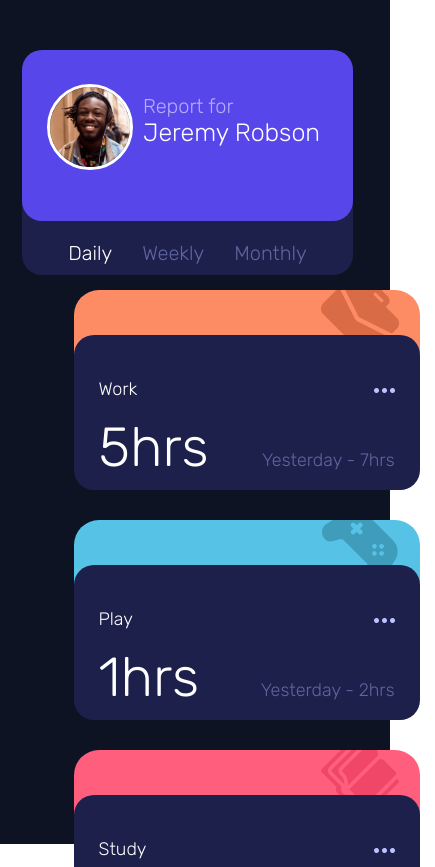
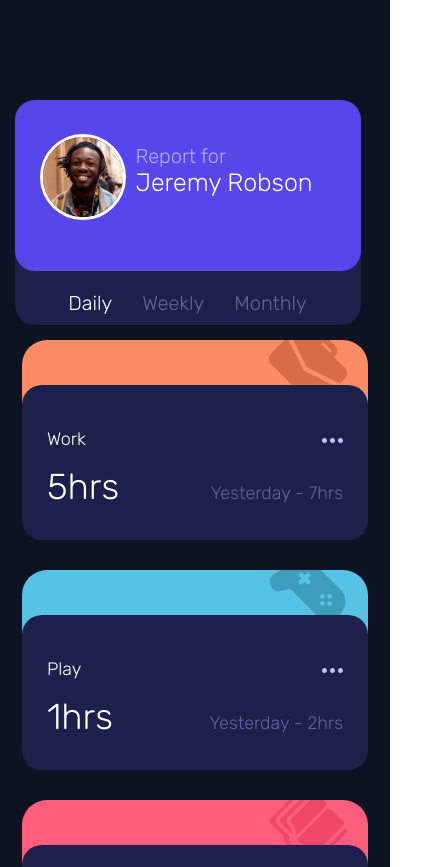
Before and after one commit to GilsonJrr/TimeTrackingWeb, a React (Create React App) app: page / in a window 390 px wide. Shown: the top 867 px of the page, 435 px wide, since content can reach past the window. Built offline with nearby package versions, Linux system fonts and the light colour scheme.

Commit message:
responsive 2.0

```diff
--- a/src/App.css
+++ /dev/null
@@ -1,161 +0,0 @@
-/* App CSS */
-.App {
-  background-color: #0D1323;
-  display: flex;
-  flex-wrap: wrap;
-  height: 100vh;
-  align-items: center;
-  justify-content: center;
-}
-
-.ContainerCards{
-  display: flex;
-  flex-wrap: wrap;
-  max-width: 852px;
-  width: 70vw;
-  align-self: center;
-}
-
-.ContainerMainCard{
-  /**/
-  /*max-width: 354px;*/
-  max-width: 346px;
-  display: flex;
-  justify-content: flex-end;
-}
-
-/* Main Card CSS */
-.HeaderMain {
-  display: flex;
-  width: 254px;
-  height: 516px;
-  background: #1D204B;
-  border-radius: 20px;
-  flex-direction: column;
-  padding-bottom: 15px;
-  margin-right: 15px;
-}
-
-.Header {
-  display: flex;
-  flex-direction: column;
-  height: 353px;
-  top: 254px;
-  background: #5746EA;
-  border-radius: 20px;
-  padding-top: 34px;
-  padding-left: 37px;
-  margin-bottom: 15px;
-  }
-
-.Date {
-  font-family: Rubik;
-  font-style: normal;
-  font-weight: normal;
-  font-size: 20px;
-  color: #5F659E;
-  margin-top: 10px;
-  margin-bottom: 10px;
-  margin-left: 37px;
-}
-
-.Photo {
-  width: 80px;
-  height: 80px;
-  background: #1D204B;
-  border: 3px solid #FFFFFF;
-  border-radius: 100px;
-  margin-bottom: 20px;
-}
-
-.Title {
-  font-family: Rubik;
-  padding-top: 10px;
-  font-style: normal;
-  font-weight: normal;
-  font-size: 20px;
-  color: #B5ADFF;
-}
-
-.Name {
-  font-family: Rubik;
-  font-style: normal;
-  font-weight: 300;
-  font-size: 45px;
-  color: #FFFFFF;
-}
-
-/* Cards CSS */
-.CardMain{
-  display: flex;
-  flex-direction: column;
-
-  /*Web*/
-  width: 254px;
-  height: 250px;
-
-  /*Mobile*/
-  /*width: 346px;
-  height: 200px;*/
-
-  background: #FD8C64;
-  border-radius: 25px;
-  margin-left: 15px;
-  margin-right: 15px;
-  margin-bottom: 15px;
-  margin-top: 15px;
-  align-items: flex-end;
-  justify-content: center;
-}
-
-.Card{
-  display: flex;
-  width: 100%;
-  height: 230px;
-  border-radius: 20px;
-  margin-top: -20px;
-  flex-direction: column;
-  cursor: pointer;
-}
-
-.Activitie{
-  font-family: Rubik;
-  font-style: normal;
-  font-weight: normal;
-  font-size: 18px;
-  color: #FFFFFF;
-  margin-top: 33px;
-  margin-bottom: 15px;
-  justify-content: space-between;
-}
-
-.Hours{
-  font-family: Rubik;
-  font-style: normal;
-  font-weight: 300;
-  font-size: 55px;
-  color: #FFFFFF;
-}
-
-.Past{
-  font-family: Rubik;
-  font-style: normal;
-  font-weight: normal;
-  font-size: 18px;
-  color: #5F659E;
-  margin-top: 5px;
-}
-
-.Img{
-  margin-top: 43px;
-}
-
-.bottonText{
-  background: #1D204B;
-  border-color: #1D204B;
-  border: none;
-  outline: none;
-  cursor: pointer;
-  align-items: flex-start;
-  display: flex;
-}
--- a/src/App.js
+++ b/src/App.js
@@ -1,9 +1,10 @@
 import React, {useState} from 'react';
-import './App.css';
 
 import MainCard from './Pages/MainCard';
 import Card from './Pages/Cards';
 import { data } from './Data/Data';
+
+import {AppContainer, ContainerCards, ContainerMainCard} from './Style/global';
 
 function App() {
 
@@ -25,9 +26,9 @@ function App() {
   }
 
   return (
-    <body className="App">
+    <AppContainer>
 
-        <div className="ContainerMainCard">
+        <ContainerMainCard>
           <MainCard
             day={day}
             HandleDay={HandleDay}
@@ -36,9 +37,9 @@ function App() {
             month={month}
             HandleMonth={HandleMonth}
           />
-        </div>
+        </ContainerMainCard>
 
-        <div className="ContainerCards">
+        <ContainerCards>
           {data.map((item) => {
             return(
               <div key={item.id}>
@@ -55,9 +56,9 @@ function App() {
               </div>
             );
           })}
-        </div>
+        </ContainerCards>
 
-    </body>
+    </AppContainer>
   );
 }
 
--- a/src/Pages/Cards.js
+++ b/src/Pages/Cards.js
@@ -1,7 +1,6 @@
 import React,{useState} from 'react';
-import '../App.css';
 
-import {CardMain} from '../Style/global';
+import {CardMain, Cards, Activitie, Img, Hours, Past} from '../Style/global';
 import Dots from '../Image/Dots.png';
 
 function Card(props) {
@@ -13,23 +12,23 @@ function Card(props) {
 
         <img src={props.img} />
 
-        <div className="Card" style={{background: bgColor }} onMouseOver={ ()=> setBgColor('#34397b')} onMouseOut={ ()=> setBgColor('#1D204B')}>
+        <Cards style={{background: bgColor }} onMouseOver={ ()=> setBgColor('#34397b')} onMouseOut={ ()=> setBgColor('#1D204B')}>
 
             <div style={{flexDirection: 'row', display: 'flex', justifyContent: 'space-between', paddingRight: 25, paddingLeft: 25, paddingTop: 10}}>
-              <div className="Activitie"> {props.title} </div>
+              <Activitie> {props.title} </Activitie>
               <div>
-                <img className="Img" src={Dots} alt="Dots"/>
+                <Img src={Dots} alt="Dots"/>
               </div>
             </div>
 
             <div style={{display: 'flex', flexWrap:'wrap', justifyContent: 'space-between', alignItems: 'baseline', paddingRight: 25, paddingLeft: 25, paddingBottom: 10}}>
-              <div className="Hours">{props.time}hrs</div>
-              { props.day === true && <div className="Past">Yesterday - {props.lastTime}hrs</div> }
-              { props.week === true && <div className="Past">Last Week - {props.lastTime}hrs</div> }
-              { props.month === true && <div className="Past">Last Month - {props.lastTime}hrs</div> }
+              <Hours>{props.time}hrs</Hours>
+              { props.day === true && <Past>Yesterday - {props.lastTime}hrs</Past> }
+              { props.week === true && <Past>Last Week - {props.lastTime}hrs</Past> }
+              { props.month === true && <Past>Last Month - {props.lastTime}hrs</Past> }
             </div>
 
-        </div>
+        </Cards>
 
     </CardMain>
   );
--- a/src/Pages/MainCard.js
+++ b/src/Pages/MainCard.js
@@ -1,5 +1,4 @@
 import React from 'react';
-import '../App.css';
 
 import {HeaderMain, Header, Date, Photo, Title, Name, bottonText} from '../Style/global';
 import photo from '../Image/image-jeremy.png';
--- a/src/Style/global.js
+++ b/src/Style/global.js
@@ -1,4 +1,39 @@
 import styled from 'styled-components'
+
+//app css
+
+export const AppContainer = styled.body`
+    background-color: #0D1323;
+    display: flex;
+    flex-wrap: wrap;
+    height: 100vh;
+    align-items: center;
+    justify-content: center;
+    @media(max-width: 1000px){
+        height: 100%;
+        padding: 50px;
+    }
+`;
+
+export const ContainerCards = styled.div`
+    display: flex;
+    flex-wrap: wrap;
+    max-width: 852px;
+    align-self: center;
+`;
+
+export const ContainerMainCard = styled.div`
+    /**/
+    /*max-width: 354px;*/
+    max-width: 350px;
+    @media(max-width: 1000px){
+        max-width: 390px;
+    }
+    display: flex;
+    justify-content: flex-end;
+`;
+
+//main card css
 
 export const HeaderMain = styled.div`
     display: flex;
@@ -116,3 +151,58 @@ export const CardMain = styled.div`
     align-items: flex-end;
     justify-content: center;
 `;
+
+export const Cards = styled.div`
+    display: flex;
+    width: 100%;
+    height: 230px;
+    border-radius: 20px;
+    margin-top: -20px;
+    flex-direction: column;
+    cursor: pointer;
+`;
+
+export const Activitie = styled.div`
+    font-family: Rubik;
+    font-style: normal;
+    font-weight: normal;
+    font-size: 18px;
+    color: #FFFFFF;
+    margin-top: 33px;
+    margin-bottom: 15px;
+    justify-content: space-between;
+`;
+
+export const Hours = styled.div`
+    font-family: Rubik;
+    font-style: normal;
+    font-weight: 300;
+    font-size: 55px;
+    @media(max-width: 1000px){
+        font-size: 36px;
+    }
+    color: #FFFFFF;
+`;
+
+export const Past = styled.div`
+    font-family: Rubik;
+    font-style: normal;
+    font-weight: normal;
+    font-size: 18px;
+    color: #5F659E;
+    margin-top: 5px;
+`;
+
+export const Img = styled.img`
+    margin-top: 43px;
+`;
+
+export const bottonTex = styled.div`
+    background: #1D204B;
+    border-color: #1D204B;
+    border: none;
+    outline: none;
+    cursor: pointer;
+    align-items: flex-start;
+    display: flex;
+`;
```
